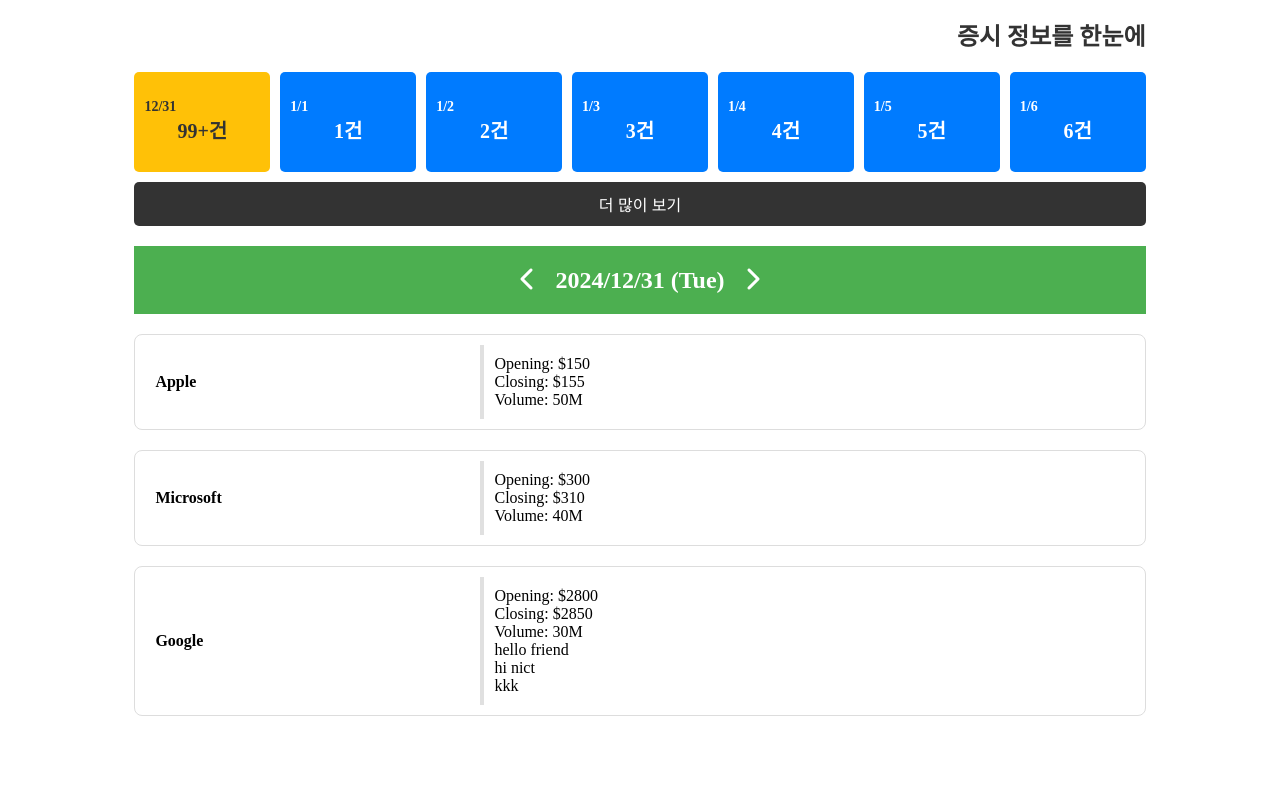
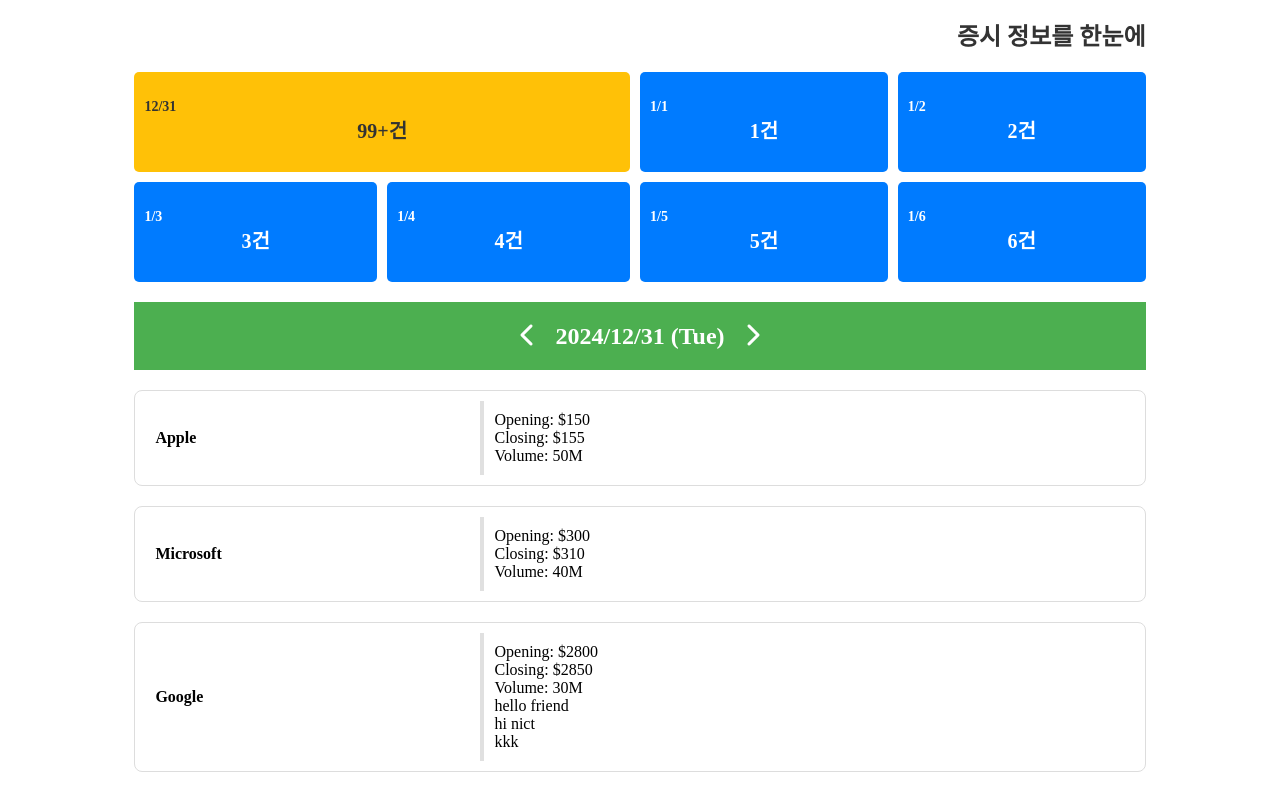
Before and after one commit to get-chance/get-chance.github.io, a plain HTML site: page index.html in a window 1280 px wide. Shown: the part 40-850 px from the top of the page. Before the commit the page ends 804 px from the top, so only its background shows below. Drawn offline with Linux system fonts and the light colour scheme.

Commit message:
Add files via upload

```diff
--- a/index.html
+++ b/index.html
@@ -119,6 +119,67 @@
 
         // 초기화: 이번 주 표시
         function initWeekBoxes() {
+            if (window.innerWidth <= 2280) {
+                let row = document.getElementById('box-row1');
+                row.innerHTML = '';
+
+                const nextDate = new Date(standardDate);
+                nextDate.setDate(nextDate.getDate() - 1);
+
+                for (let j = 0; j < 3; j++) {
+                    nextDate.setDate(nextDate.getDate() + 1); // 1일 후의 날짜 계산
+
+                    let year = nextDate.getFullYear();
+                    let month = nextDate.getMonth() + 1;
+                    let day = nextDate.getDate();
+
+                    let text = (day > 20) ? `99+건` : `${day}건`;
+
+                    const box = createBox(year, month, day, text);
+                    row.appendChild(box);
+                }
+
+                infoBoxes = document.getElementById('box-row1').querySelectorAll('.info-box');
+                infoBoxes[0].style.flex = 2;
+
+                row = document.getElementById('box-row2');
+                const div = document.createElement('div');
+                div.style.display = 'flex';
+                div.style.flex = '2';
+                div.style.gap = '10px';
+
+                for (let j = 0; j < 2; j++) {
+                    nextDate.setDate(nextDate.getDate() + 1); // 1일 후의 날짜 계산
+
+                    let year = nextDate.getFullYear();
+                    let month = nextDate.getMonth() + 1;
+                    let day = nextDate.getDate();
+
+                    let text = (day > 20) ? `99+건` : `${day}건`;
+
+                    const box = createBox(year, month, day, text);
+                    div.appendChild(box);
+                }
+
+                row.appendChild(div);
+
+                for (let j = 2; j < 4; j++) {
+                    nextDate.setDate(nextDate.getDate() + 1); // 1일 후의 날짜 계산
+
+                    let year = nextDate.getFullYear();
+                    let month = nextDate.getMonth() + 1;
+                    let day = nextDate.getDate();
+
+                    let text = (day > 20) ? `99+건` : `${day}건`;
+
+                    const box = createBox(year, month, day, text);
+                    row.appendChild(box);
+                }
+
+                document.getElementById('details-button').style.display = 'none';
+                document.getElementById('box-row2').style.display = 'flex';
+
+            } else {
                 const nextDate = new Date(standardDate);
                 nextDate.setDate(nextDate.getDate() - 8); // 현재 날짜에서 7일 빼기
 
@@ -138,6 +199,7 @@
 
                         const box = createBox(year, month, day, text);
                         row.appendChild(box);
+                    }
                 }
             }
 
```
Lines whose indentation alone changed are shown as unchanged.
